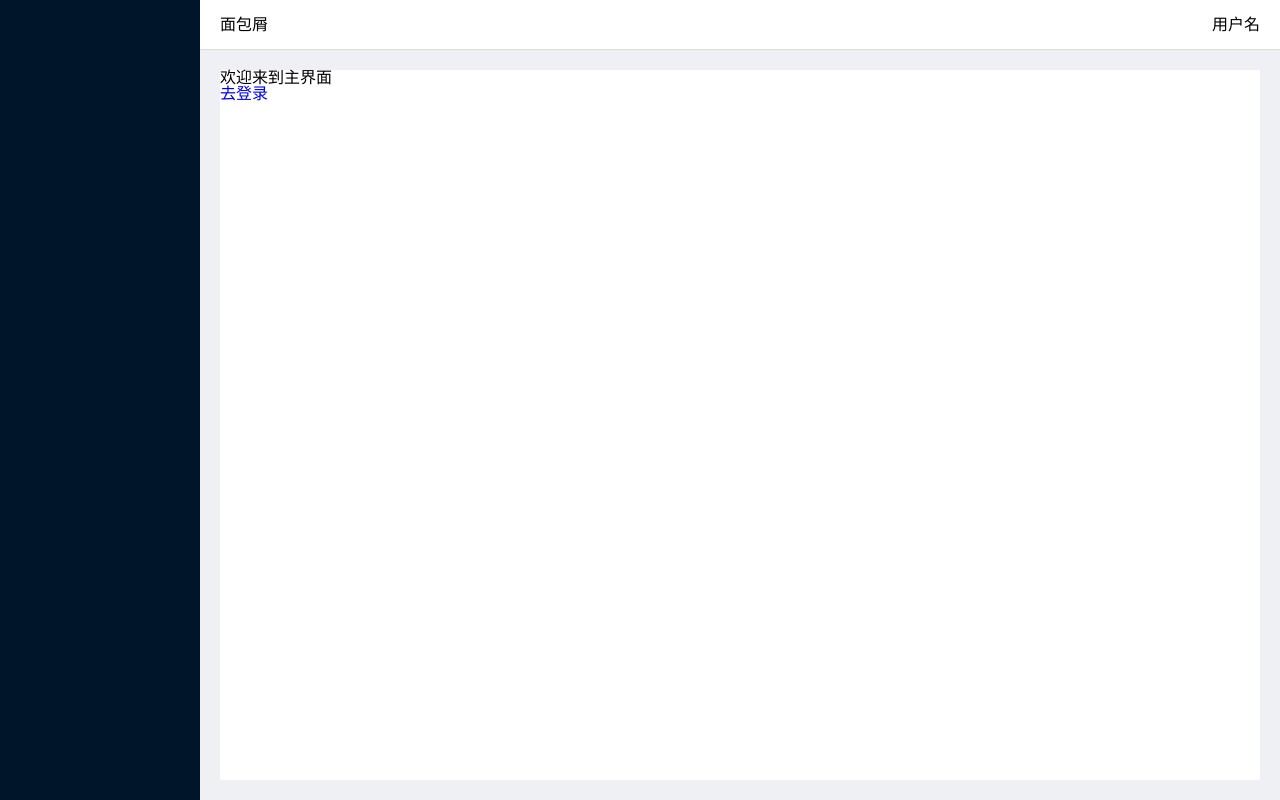
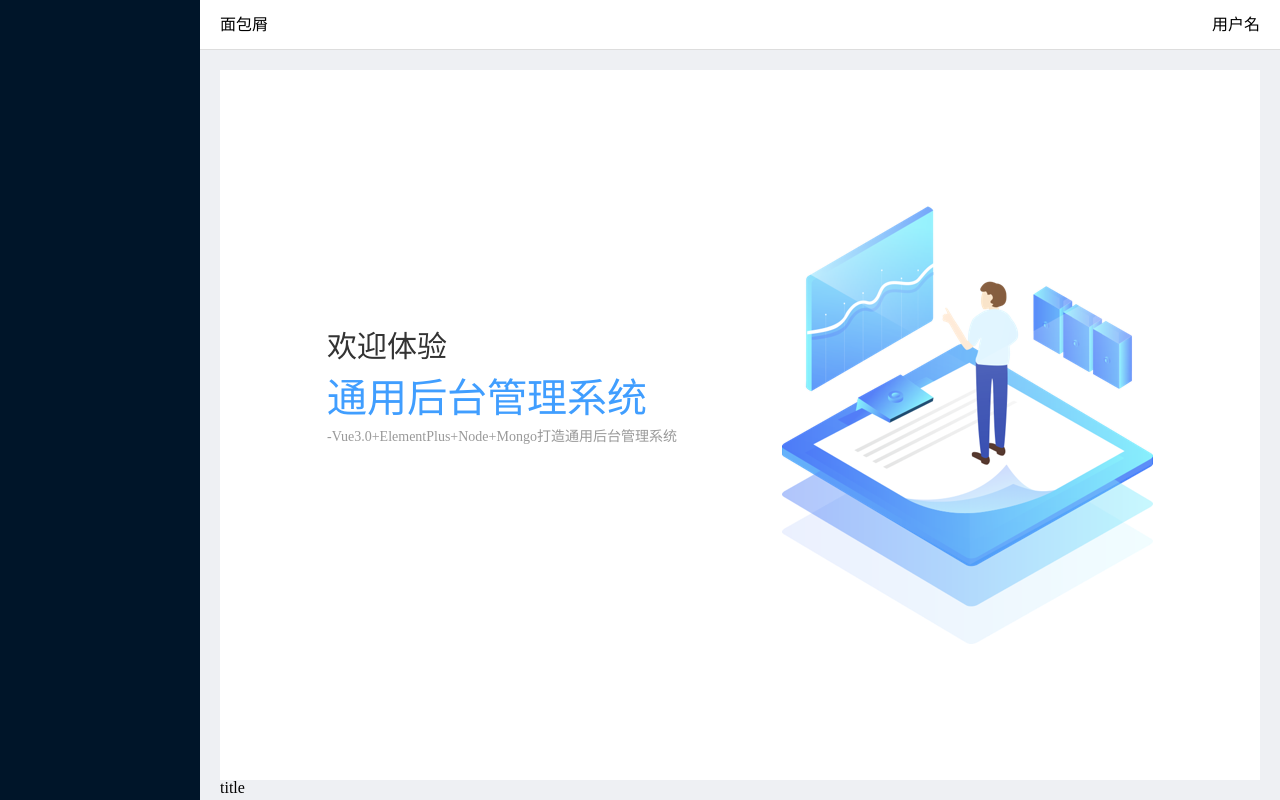
Before and after one commit to namewyf/manager-fe, a Vue app: page /#/welcome in a window 1280 px wide. Built offline with nearby package versions, Linux system fonts and the light colour scheme.

Commit message:
5-1welcome main page over

```diff
--- a/src/views/Welcome.vue
+++ b/src/views/Welcome.vue
@@ -1,8 +1,13 @@
 <template>
   <div class="welcome">
-    <h1>欢迎来到主界面</h1>
-    <router-link to="/login">去登录</router-link>
-  </div>
+    <div class="content">
+      <div class="sub-title">欢迎体验</div>
+      <div class="title">通用后台管理系统</div>
+      <div class="desc">-Vue3.0+ElementPlus+Node+Mongo打造通用后台管理系统</div>
+    </div>
+    <div class="img">
+    </div>
+  </div>title
 </template>
 
 <script>
@@ -17,7 +22,37 @@
 }
 </script>
 
-<style lang="scss" scoped>
+<style lang="scss">
 .welcome {
+  display: flex;
+  justify-content: center;
+  align-items: center;
+  width: 100%;
+  height: 100%;
+  .content{
+    position: relative;
+    bottom: 40px;
+    .sub-title{
+      font-size: 30px;
+      line-height: 42px;
+      color: #333;
+    }
+    .title{
+      font-size: 40px;
+      line-height: 62px;
+      color: #409eff;
+    }
+    .desc{
+      text-align: right;
+      font-size: 14px;
+      color: #999;
+    }
+  }
+  .img{
+    margin-left: 105px;
+    background-image: url('../assets/images/welcome.png');
+    width: 371px;
+    height: 438px;
+  }
 }
 </style>
```
Also changed, not shown: src/assets/images/welcome.png (added).
